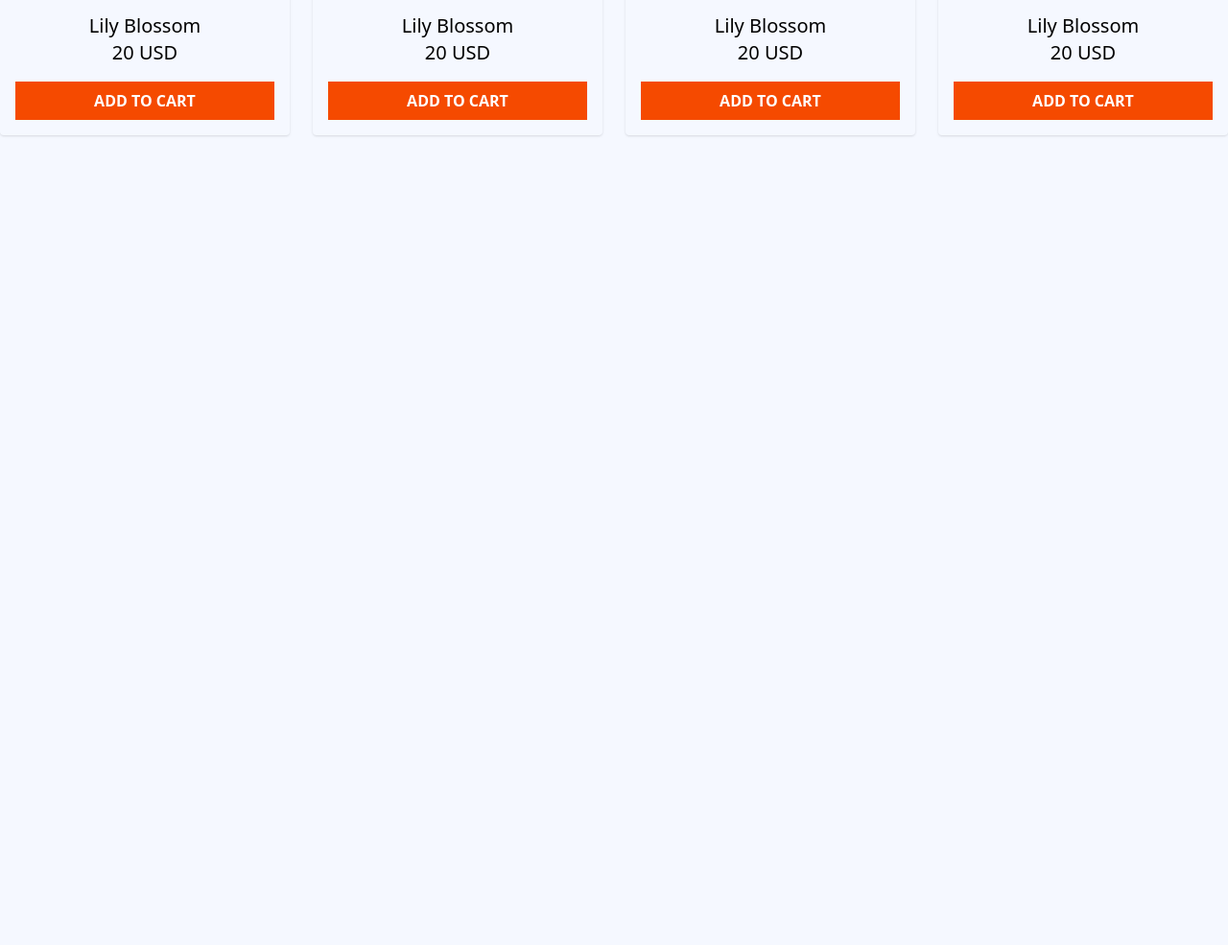
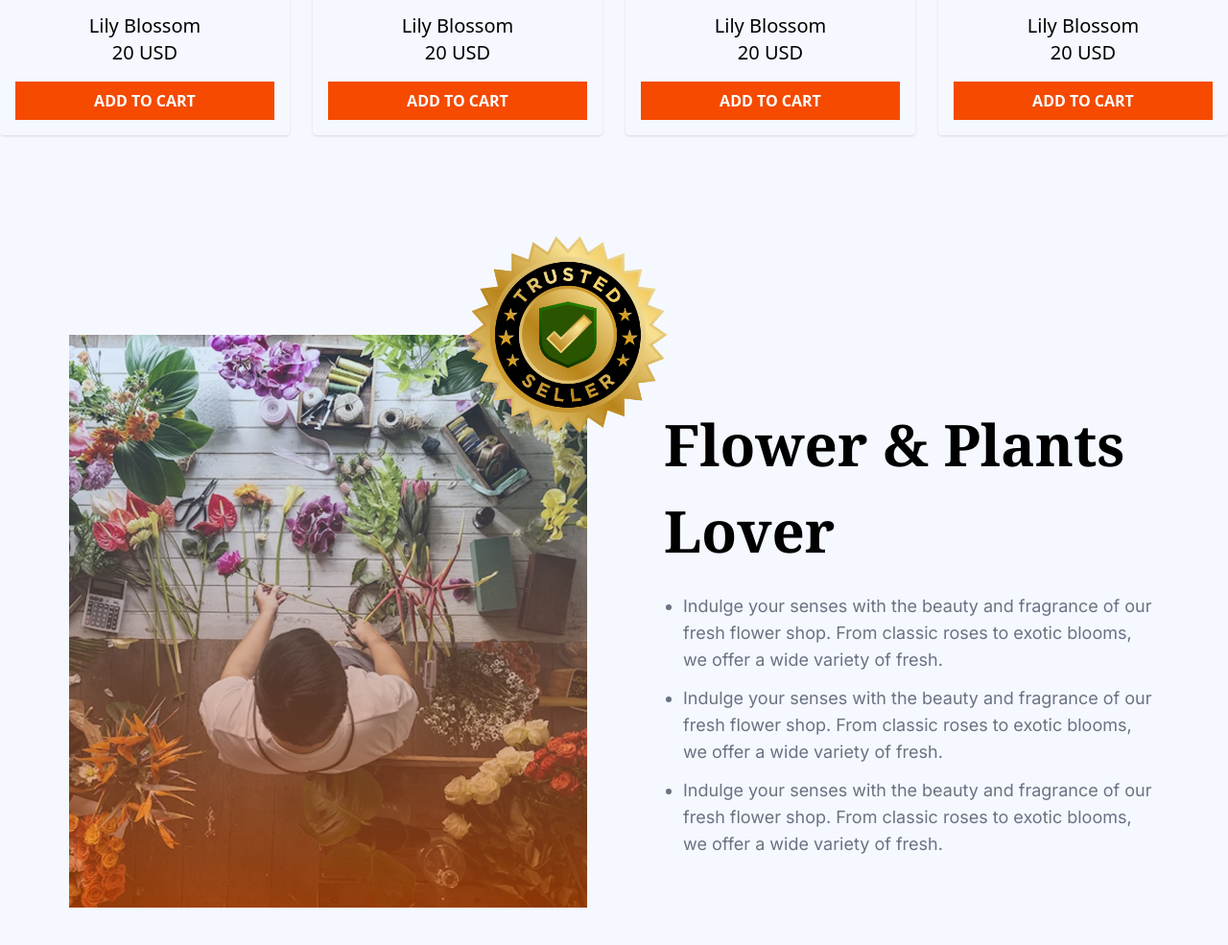
Before and after one commit to iamarifhossain1/assignement-2-flower-market, a plain HTML site: page index.html in a window 1280 px wide. Shown: the part 1751-2736 px from the top of the page at 96% size. Before the commit the page ends 2020 px from the top, so only its background shows below. Drawn offline with nearby package versions, Linux system fonts and the light colour scheme.

Commit message:
Flower & Plants Lover done

```diff
--- a/index.html
+++ b/index.html
@@ -24,7 +24,7 @@
 </head>
 <body class="bg-[#F5F8FF]">
     <!-- Header -->
-     <header class="md:container mx-auto mb-28">
+     <header class="md:container mx-auto mb-10  lg:mb-28">
         <nav class="flex justify-between items-center py-8 mb-28">
             <img class="px-5 lg:px-0" src="assets/logo.png" alt="">
             <ul class="flex gap-10">
@@ -39,7 +39,7 @@
             <!-- Banner Text -->
              <div>
                 <h1 class="noto text-2xl mt-7 ml-4 lg:text-6xl font-bold leading-normal">ALWAYS <span class="text-orange-500">FRESH <br>FLOWERS</span></h1>
-                <p class="ml-4 lg:max-w-lg inter text-xl text-gray-500 mt-4">Indulge your senses with the beauty and fragrance of our fresh flower shop. From classic roses to exotic blooms, we offer a wide variety of fresh flowers that are perfect for any occasion.</p>
+                <p class="ml-4 text-sm lg:max-w-lg inter lg:text-xl text-gray-500 mt-4">Indulge your senses with the beauty and fragrance of our fresh flower shop. From classic roses to exotic blooms, we offer a wide variety of fresh flowers that are perfect for any occasion.</p>
              </div>
              <!-- Banner Img -->
               <div class="">
@@ -52,9 +52,9 @@
      <!-- Main -->
       <main class="md:container mx-auto">
         <!-- Plants Section -->
-         <section class="mb-32">
-            <h1 class="noto text-5xl font-bold text-center"><span class="text-orange-500">Our</span> Plants</h1>
-            <p class="max-w-3xl inter text-xl text-gray-500 text-center mx-auto mt-4 mb-12">Indulge your senses with the beauty and fragrance of our fresh flower shop. From classic roses to exotic blooms, we offer a wide variety of fresh.</p>
+         <section class="mb-10 lg:mb-52">
+            <h1 class="noto text-2xl lg:text-5xl font-bold text-center"><span class="text-orange-500">Our</span> Plants</h1>
+            <p class="max-w-3xl inter text-sm lg:text-xl text-gray-500 text-center mx-auto mt-4 mb-12">Indulge your senses with the beauty and fragrance of our fresh flower shop. From classic roses to exotic blooms, we offer a wide variety of fresh.</p>
             <!-- Cards Container-1 -->
              <div class="grid grid-cols-2 md:grid-cols-4 gap-6 mb-8">
 
@@ -127,6 +127,32 @@
                 </div>
             </div>
          </section>
+
+         <!-- Flower & Plants Lover -->
+          <section class="mb-32">
+            <div class="flex flex-col lg:flex-row items-center justify-evenly">
+                 <!-- Image -->
+                  <div class="relative">
+                    <img class="px-2" src="assets/flower-store.png" alt="">
+                    <!-- Trusted Seller Badge -->
+                     <div>
+                        <img class="hidden sm:block absolute w-72 -top-36 left-96 " src="assets/trusted-badge.png" alt="">
+                     </div>
+                    <div>
+
+                    </div>
+                  </div>
+                  <!-- Text -->
+                   <div>
+                    <h1 class="noto px-2 mt-4 text-2xl lg:max-w-lg lg:text-6xl font-bold leading-normal">Flower & Plants Lover</h1>
+                    <ul class="inter px-2 text-sm max-w-lg lg:text-lg list-disc ml-5 space-y-3 mt-5 text-gray-500">
+                        <li>Indulge your senses with the beauty and fragrance of our fresh flower shop. From classic roses to exotic blooms, we offer a wide variety of fresh.</li>
+                        <li>Indulge your senses with the beauty and fragrance of our fresh flower shop. From classic roses to exotic blooms, we offer a wide variety of fresh.</li>
+                        <li>Indulge your senses with the beauty and fragrance of our fresh flower shop. From classic roses to exotic blooms, we offer a wide variety of fresh.</li>
+                    </ul>
+                   </div>
+            </div>
+          </section>
       </main>
 </body>
 </html>
```
